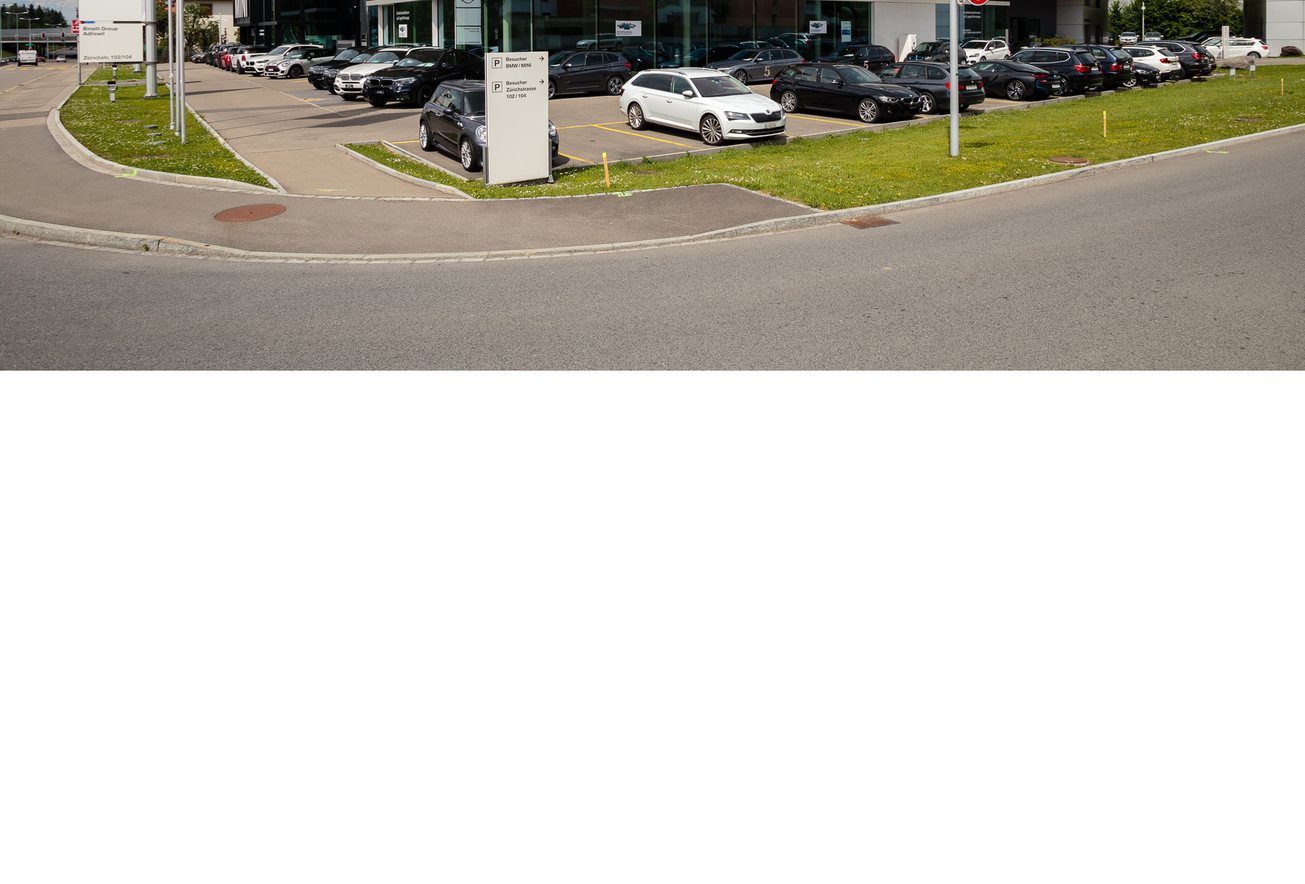
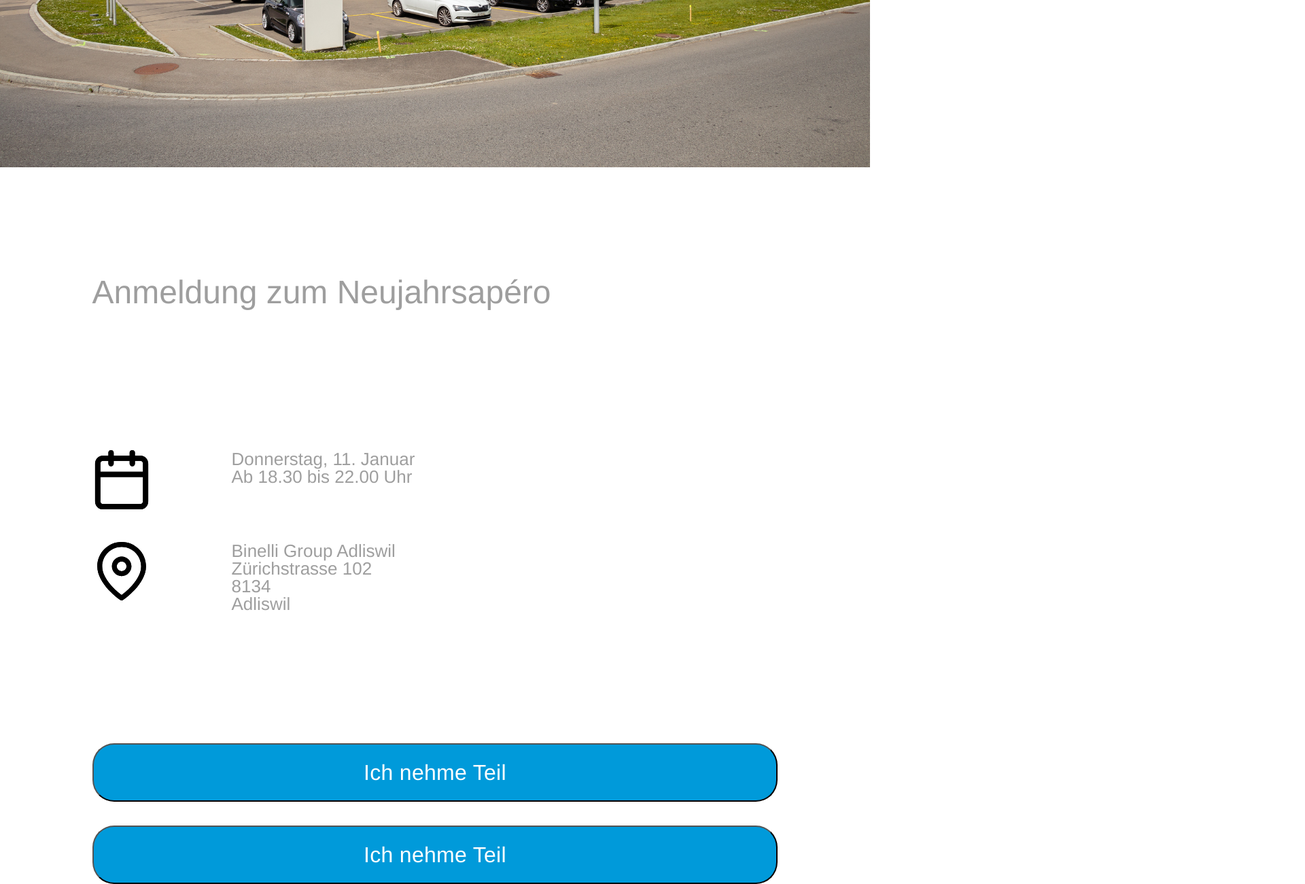
Before and after one commit to benisburgers/landing_page, a plain HTML site: page index.html in a window 1280 px wide. Shown: the part 607-1907 px from the top of the page at 68% size, 1920 px wide, since content can reach past the window. Before the commit the page ends 1152 px from the top, so only its background shows below. Drawn offline with nearby package versions, Linux system fonts and the light colour scheme.

Commit message:
Add landing-page section

```diff
--- a/index.html
+++ b/index.html
@@ -9,7 +9,18 @@
   </head>
   <body>
     <div class="screen">
-      <header>
+      <header class="mobile-padding">
+        <div class="brand">
+          <div class="brand-left">
+            <img src="assets/brand-left.png" alt="Company Brand">
+          </div>
+          <div class="brand-right">
+            <img src="assets/brand-right.jpg" alt="Company Logos">
+          </div>
+        </div>
+      </header>
+      <!--The point of header class="invisible" is to move landing page bellow header-->
+      <header class="invisible">
         <div class="brand">
           <div class="brand-left">
             <img src="assets/brand-left.png" alt="Company Brand">
@@ -21,7 +32,32 @@
       </header>
       <div class="content">
         <section class="landing-page">
-          <img src="assets/garage.jpg" alt="Location">
+          <img src="assets/garage.jpg" alt="Location" class="garage"/>
+          <div class="body mobile-padding">
+            <div class="heading grid">
+              <h1 class="mobile-heading">Anmeldung zum Neujahrsapéro</h1>
+            </div>
+            <div class="date-and-time grid">
+              <img src="assets/calendar-icon.svg" alt="calendar icon" class="icon">
+              <div class="text">
+                <span>Donnerstag, 11. Januar</span>
+                <span>Ab 18.30 bis 22.00 Uhr</span>
+              </div>
+            </div>
+            <div class="location grid">
+              <img src="assets/map-pin.svg" alt="map pin icon">
+              <div class="text">
+                <span>Binelli Group Adliswil</span>
+                <span>Zürichstrasse 102</span>
+                <span>8134</span>
+                <span>Adliswil</span>
+              </div>
+            </div>
+            <div class="button-container grid">
+              <button type="button" name="button" class="">Ich nehme Teil</button>
+              <button type="button" name="button" class="">Ich nehme Teil</button>
+            </div>
+          </div>
         </section>
         <section class="signup-page">
         </section>
--- a/styles/header.scss
+++ b/styles/header.scss
@@ -1,8 +1,33 @@
-header {
+//Universal rules
+.mobile-heading {
+	color: rgba(0,0,0,0.38);
+	font-family: Helvetica;
+	font-size: 3rem;
+	font-weight: 300;
+}
+
+.mobile-padding {
+  padding-left: 2.0625rem;
+  padding-right: 2.0625rem;
+}
+
+.grid {
+  display: grid;
+  grid-template-columns: repeat(12, [col-start] 1fr);
+  grid-gap: 1.33%;
+}
+
+
+ header {
+  &.invisible {
+    position: relative;
+    visibility: hidden;
+  }
   position: fixed;
   width: 100%;
   box-sizing: border-box;
-  padding: 1.875em 2.0625em;
+  padding-top: 1.875rem;
+  padding-bottom: 1.875rem;
   .brand {
     display: flex;
     justify-content: space-between;
@@ -23,3 +48,49 @@ header {
     }
   }
 }
+
+.content {
+  .landing-page {
+    .garage {
+      width: 100%;
+      margin-bottom: 10rem;
+    }
+    h1 {
+      margin-bottom: 10rem;
+      grid-column: col-start 2 / span 10;
+    }
+    .date-and-time,
+    .location {
+      margin-top: 3rem;
+      img {
+        grid-column: col-start 2 / span 1;
+        width: 100%;
+      }
+      .text {
+        grid-column: col-start 4 / span 8;
+        span {
+          display: block;
+          color: rgba(0,0,0,0.38);
+          font-family: Helvetica;
+          font-size: 1.625rem;
+          font-weight: 300;
+        }
+      }
+    }
+    .button-container {
+      margin-top: 10rem;
+      button {
+        grid-column: col-start 2 / span 10;
+        background-color: #009ADA;
+      	color: #FFFFFF;
+      	font-family: Helvetica;
+        font-size: 2rem;
+      	letter-spacing: 0.29px;
+      	text-align: center;
+        border-radius: 1em;
+        line-height: 5rem;
+        margin-top: 2rem;
+      }
+    }
+  }
+}
```
Also changed, not shown: assets/calendar-icon.svg (added), assets/map-pin.svg (added), styles/style.css, 1 other file.
